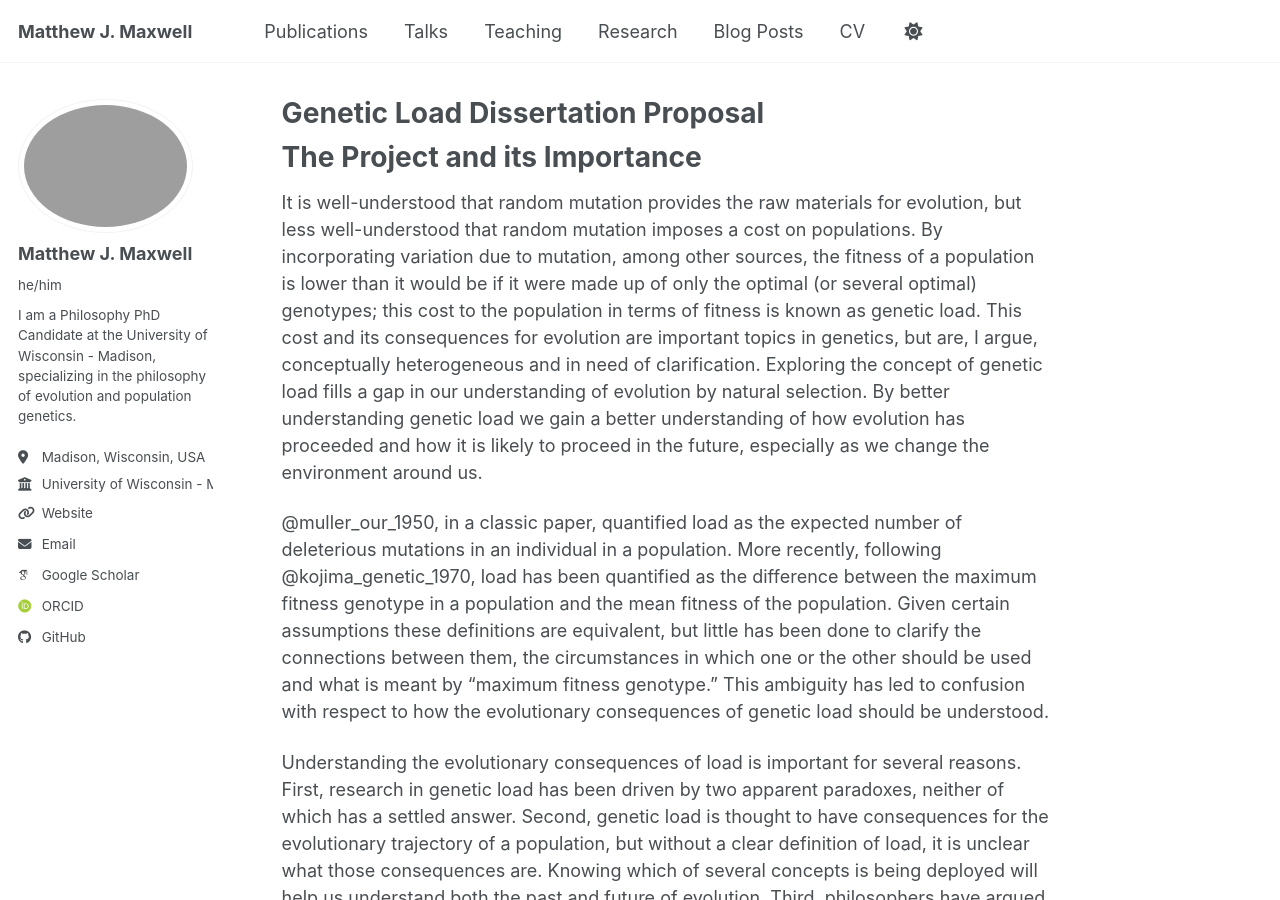
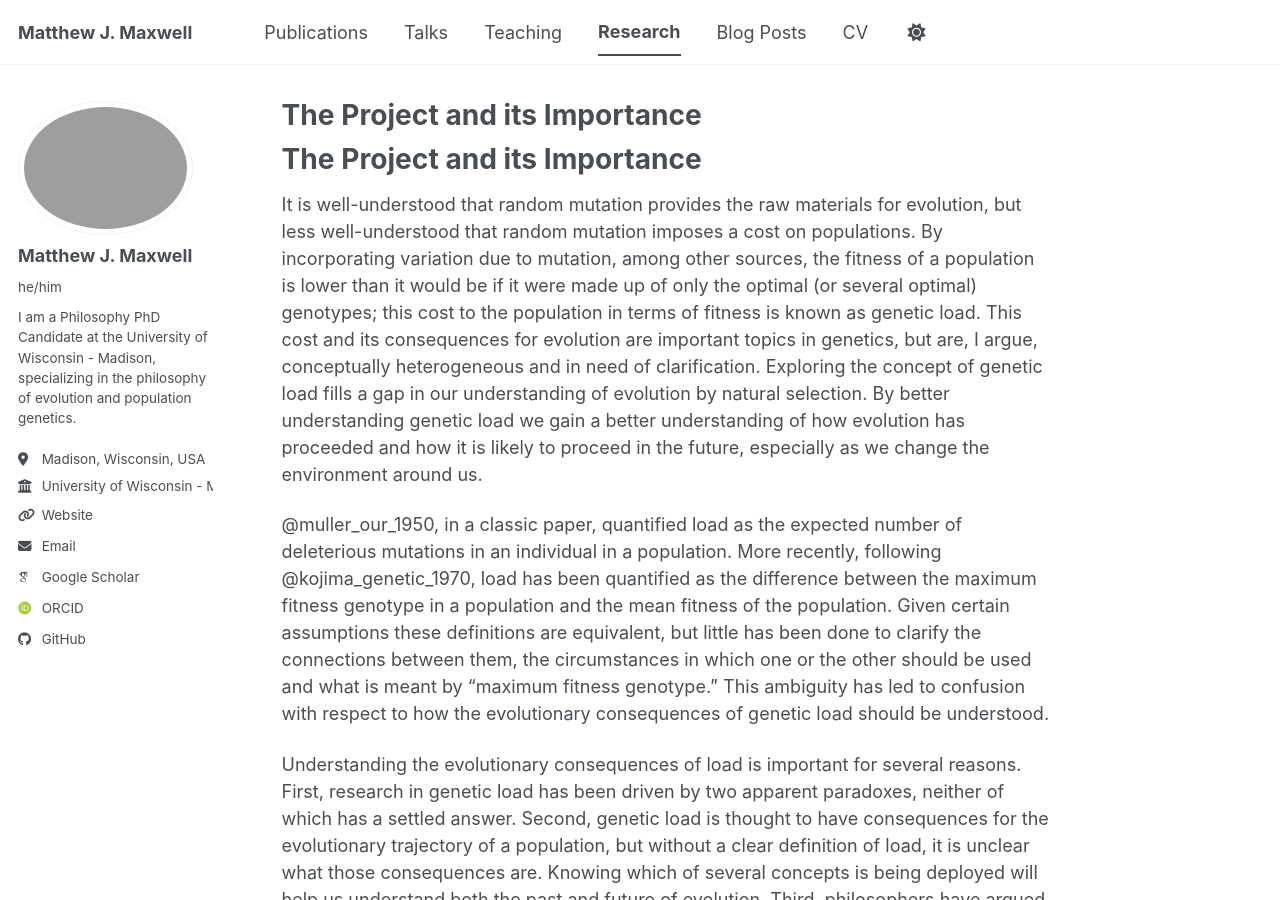
Before and after one commit to mattjmaxwell/mattjmaxwell.github.io, a Jekyll site: the page built from _pages/research.md, in a window 1280 px wide and 900 px high. Built offline with Jekyll 4.4.1, drawn with Linux system fonts in a browser that asks for light colours; some web fonts are replaced; our own code applies the rules of GitHub Pages for plain Markdown files; a script bundle is joined from its source files by our own code; library files that are not in the unit come from our copies.

Commit message:
Update and rename DanaAllenDissProposal.md to research.md

```diff
--- a/_pages/DanaAllenDissProposal.md
+++ b/_pages/research.md
@@ -1,10 +1,3 @@
----
-title: Genetic Load Dissertation Proposal
-author: Matthew J. Maxwell
-bibliography: genetic_load.bib
-linestretch: 1.5
----
-
 # The Project and its Importance
 
 It is well-understood that random mutation provides the raw materials for evolution, but less well-understood that random mutation imposes a cost on populations.
```
